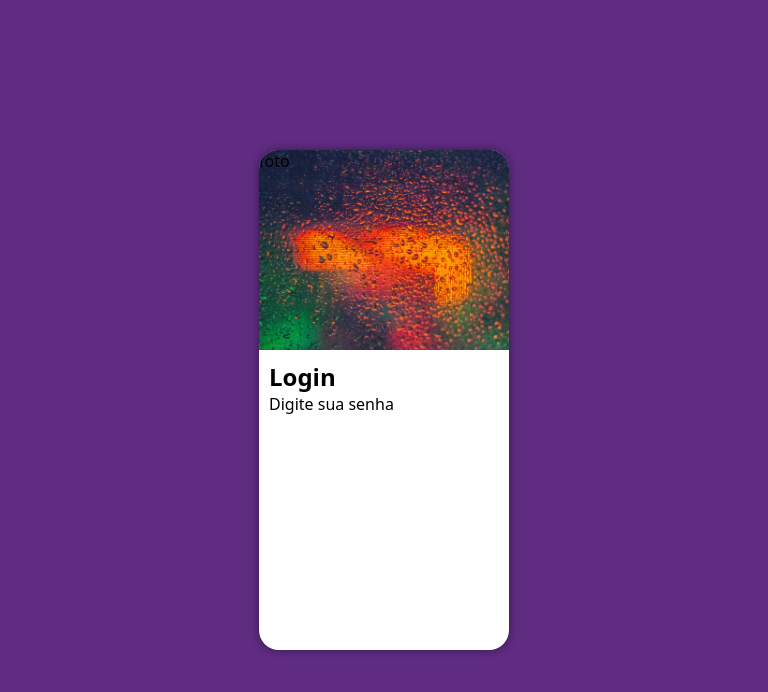
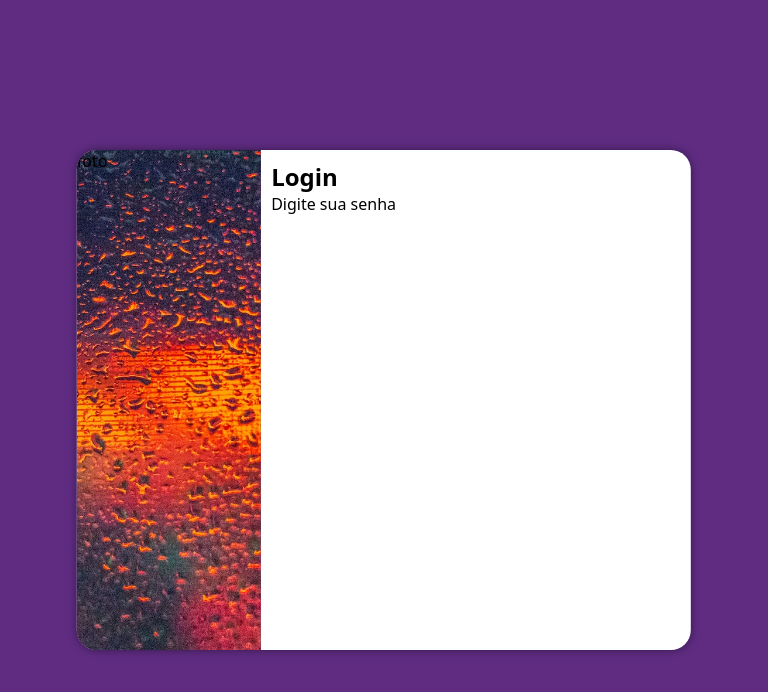
Before and after one commit to antoniocarlosdiniz8/projeto-login, a plain HTML site: page index.html in a window 768 px wide. Drawn offline with Linux system fonts and the light colour scheme.

Commit message:
Update projeto-login

```diff
--- /dev/null
+++ b/estilo/media-query.css
@@ -0,0 +1,31 @@
+@charset "UTF-8";
+
+/*
+Paleta de Cores
+
+Verde #49a09d
+Lilás #5f2c82
+*/
+
+@media screen and (min-width: 768px) and (max-width: 992px) {
+    section#login{
+        width: 80vw;
+    }
+    section#login > div#imagem{
+        float: left;
+        width: 30%;
+        height: 100%;
+    }
+    section#login > div#formulario{
+        float: right;
+        width: 70%;
+
+    }
+
+}
+@media screen and(min-width: 992px) {
+    section#login{
+        width: 950px;
+    }
+
+}
--- a/index.html
+++ b/index.html
@@ -5,6 +5,7 @@
     <meta http-equiv="X-UA-Compatible" content="IE=edge">
     <meta name="viewport" content="width=device-width, initial-scale=1.0">
     <link rel="stylesheet" href="estilo/style.css">
+    <link rel="stylesheet" href="estilo/media-query.css">
     <title>Tela de Login</title>
 </head>
 <body>
```
